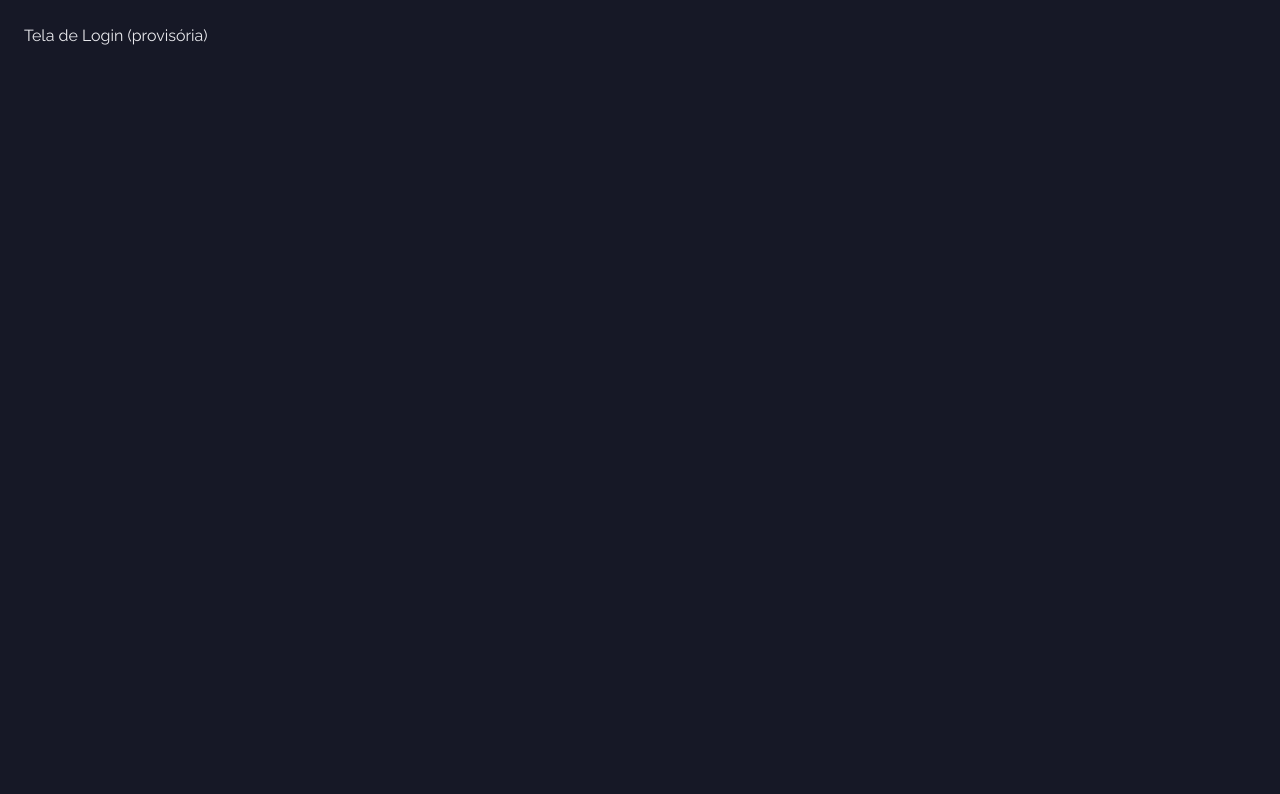
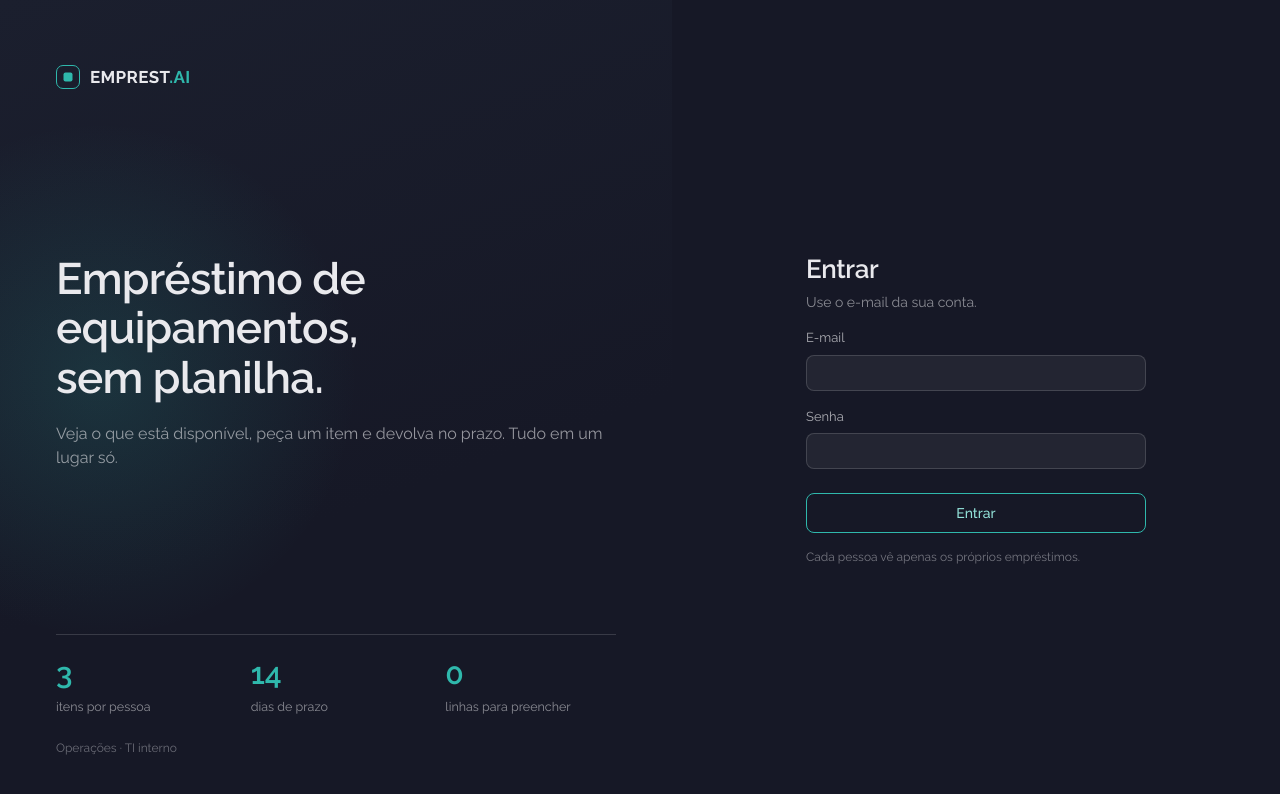
Before and after one commit to gkojikondo-goat/emprestai-front, a React (Vite) app: page / in a window 1280 px wide. Shown: the top 794 px of the page. Built offline with nearby package versions, Linux system fonts and the light colour scheme; no server answers.

Commit message:
login T4: tela de Login com o visual do layout e validacao dos campos (CA-04 CA-11)
Co-Authored-By: Claude Sonnet 5.5 <noreply@anthropic.com>

```diff
--- a/src/App.tsx
+++ b/src/App.tsx
@@ -9,5 +9,9 @@ export function App({ supabase }: { supabase: Supabase }) {
   if (session.status === 'loading') {
     return <p className="m-6">Carregando…</p>;
   }
-  return session.status === 'signedIn' ? <HomePage /> : <LoginPage />;
+  if (session.status === 'signedIn') {
+    return <HomePage />;
+  }
+  // A chamada ao Supabase entra na T5; por ora o envio válido não faz nada.
+  return <LoginPage onSubmit={() => undefined} />;
 }
--- a/src/features/auth/LoginPage.tsx
+++ b/src/features/auth/LoginPage.tsx
@@ -1,3 +1,166 @@
-export function LoginPage() {
-  return <p className="m-6">Tela de Login (provisória)</p>;
+import { useState, type FormEvent } from 'react';
+
+export type Credentials = { email: string; password: string };
+
+type FieldErrors = { email?: string; password?: string };
+
+function BrandMark() {
+  return (
+    <span className="relative inline-block h-6 w-6 rounded-[7px] border-[1.5px] border-accent-500">
+      <span className="absolute left-1/2 top-1/2 h-[9px] w-[9px] -translate-x-1/2 -translate-y-1/2 rounded-[2px] bg-accent-500" />
+    </span>
+  );
 }
+
+function Brand() {
+  return (
+    <div className="flex items-center gap-2.5">
+      <BrandMark />
+      <span className="text-[17px] font-bold tracking-[0.02em]">
+        EMPREST<span className="text-accent-500">.AI</span>
+      </span>
+    </div>
+  );
+}
+
+function Stat({ value, label }: { value: string; label: string }) {
+  return (
+    <div>
+      <div className="text-[30px] font-semibold leading-none text-accent-500">
+        {value}
+      </div>
+      <div className="mt-2 text-[12.5px] text-text/55">{label}</div>
+    </div>
+  );
+}
+
+function Field({
+  id,
+  label,
+  type,
+  autoComplete,
+  value,
+  error,
+  onChange,
+}: {
+  id: string;
+  label: string;
+  type: string;
+  autoComplete: string;
+  value: string;
+  error?: string;
+  onChange: (value: string) => void;
+}) {
+  return (
+    <div className="flex flex-col gap-1.5">
+      <label htmlFor={id} className="text-[13px] text-text/70">
+        {label}
+      </label>
+      <input
+        id={id}
+        type={type}
+        autoComplete={autoComplete}
+        value={value}
+        onChange={(event) => onChange(event.target.value)}
+        aria-invalid={error ? true : undefined}
+        aria-describedby={error ? `${id}-erro` : undefined}
+        className="h-9 rounded-md border border-divider bg-surface px-2.5 py-1.5 text-[14px] text-text outline-none focus-visible:outline-2 focus-visible:outline-offset-2 focus-visible:outline-accent-500"
+      />
+      {error && (
+        <p id={`${id}-erro`} className="text-[12.5px] text-error">
+          {error}
+        </p>
+      )}
+    </div>
+  );
+}
+
+export function LoginPage({
+  onSubmit,
+}: {
+  onSubmit: (credentials: Credentials) => void | Promise<void>;
+}) {
+  const [email, setEmail] = useState('');
+  const [password, setPassword] = useState('');
+  const [errors, setErrors] = useState<FieldErrors>({});
+
+  function handleSubmit(event: FormEvent) {
+    event.preventDefault();
+    const next: FieldErrors = {};
+    if (!email.trim()) next.email = 'Informe o e-mail.';
+    if (!password) next.password = 'Informe a senha.';
+    setErrors(next);
+    if (next.email || next.password) return;
+    void onSubmit({ email: email.trim(), password });
+  }
+
+  return (
+    <div className="grid min-h-[820px] grid-cols-1 lg:grid-cols-[1.05fr_0.95fr]">
+      <section className="relative flex flex-col justify-between overflow-hidden bg-[linear-gradient(160deg,#1b1f2e,#161826_60%)] px-14 py-16">
+        <div className="pointer-events-none absolute -left-40 top-[120px] h-[520px] w-[520px] rounded-full bg-[radial-gradient(circle,rgba(47,184,172,0.16),transparent_70%)]" />
+        <div className="relative">
+          <Brand />
+        </div>
+        <div className="relative flex max-w-[640px] flex-col gap-5">
+          <h1 className="text-[44px]">
+            Empréstimo de equipamentos,
+            <br />
+            sem planilha.
+          </h1>
+          <p className="text-base text-text/60">
+            Veja o que está disponível, peça um item e devolva no prazo. Tudo em
+            um lugar só.
+          </p>
+        </div>
+        <div className="relative flex flex-col gap-6">
+          <div className="grid max-w-[560px] grid-cols-3 gap-6 border-t border-divider pt-6">
+            <Stat value="3" label="itens por pessoa" />
+            <Stat value="14" label="dias de prazo" />
+            <Stat value="0" label="linhas para preencher" />
+          </div>
+          <p className="text-xs text-text/40">Operações · TI interno</p>
+        </div>
+      </section>
+
+      <section className="flex items-center justify-center px-14 py-16">
+        <form
+          onSubmit={handleSubmit}
+          noValidate
+          className="flex w-full max-w-[340px] flex-col gap-4"
+        >
+          <h2 className="text-[26px]">Entrar</h2>
+          <p className="-mt-2 text-sm text-text/55">
+            Use o e-mail da sua conta.
+          </p>
+          <Field
+            id="email"
+            label="E-mail"
+            type="email"
+            autoComplete="email"
+            value={email}
+            error={errors.email}
+            onChange={setEmail}
+          />
+          <Field
+            id="password"
+            label="Senha"
+            type="password"
+            autoComplete="current-password"
+            value={password}
+            error={errors.password}
+            onChange={setPassword}
+          />
+          <button
+            type="submit"
+            className="mt-2 h-10 w-full cursor-pointer rounded-md border border-accent-500 bg-transparent text-sm font-medium text-accent-300 hover:bg-accent-500/12 active:bg-accent-500/22 focus-visible:outline-2 focus-visible:outline-offset-2 focus-visible:outline-accent-500"
+          >
+            Entrar
+          </button>
+          <p className="text-xs text-text/45">
+            Cada pessoa vê apenas os próprios empréstimos.
+          </p>
+        </form>
+      </section>
+    </div>
+  );
+}
--- a/src/index.css
+++ b/src/index.css
@@ -6,6 +6,7 @@
   --color-surface: #232532;
   --color-text: #e9e9ed;
   --color-neutral-900: #292b31;
+  --color-divider: color-mix(in srgb, #e9e9ed 16%, transparent);
 
   --color-accent-100: #e6faf7;
   --color-accent-200: #c2f1eb;
```
